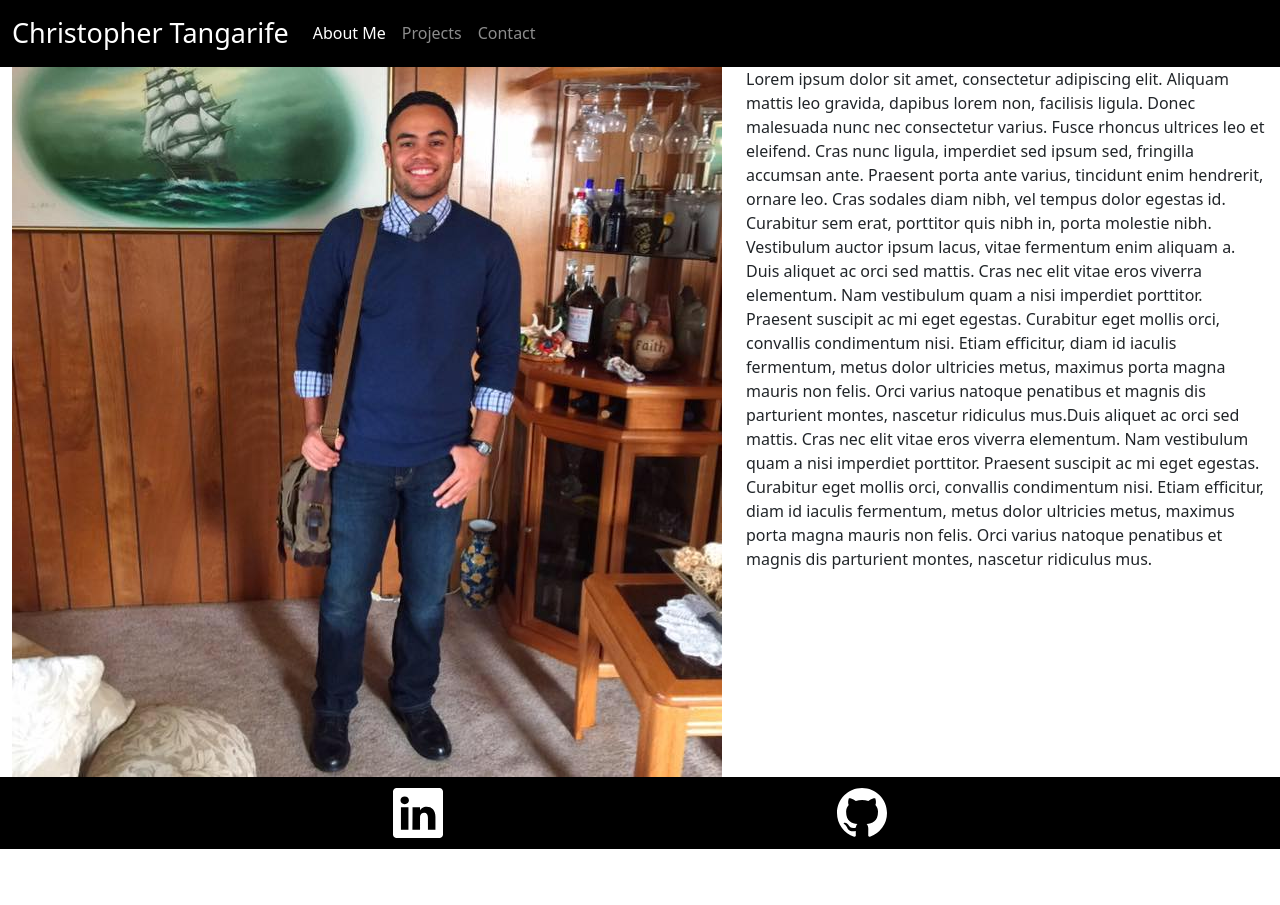
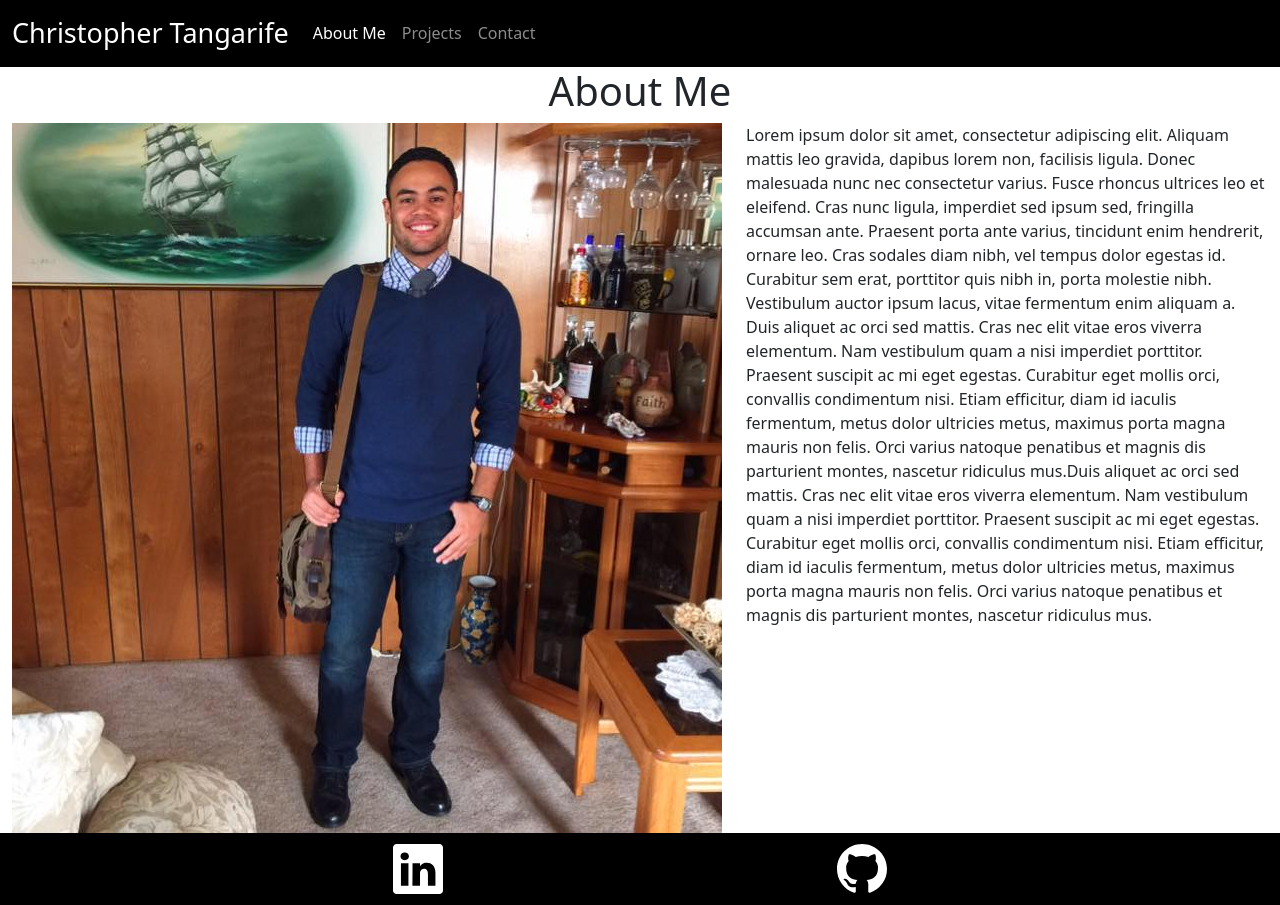
Before and after one commit to ChrisCodes54/my-portfolio, a React (Create React App) app: page / in a window 1280 px wide. Before the commit the page ends 849 px from the top, so only its background shows below. Built offline with nearby package versions, Linux system fonts and the light colour scheme.

Commit message:
added about me header to the about section

```diff
--- a/src/pages/About/index.js
+++ b/src/pages/About/index.js
@@ -8,6 +8,7 @@ import './style.css'
 export default function About() {
   return (
     <Container fluid>
+		<h1 id="about-me">About Me</h1>
 			<Row>
 				<Col>
 					<img src={pc} alt="Christopher Tangarife" />
--- a/src/pages/About/style.css
+++ b/src/pages/About/style.css
@@ -0,0 +1,3 @@
+#about-me{
+    text-align: center;
+}
```
